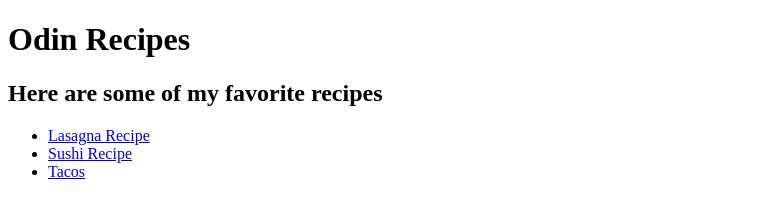
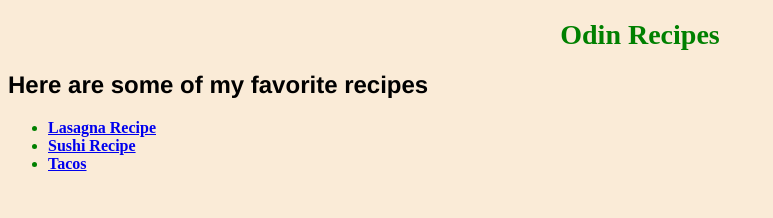
Before and after one commit to JoeyHernandez92/odin-recipes, a plain HTML site: page index.html in a window 1280 px wide. Shown: the whole page, without its empty margins (0-773 px from the left). Drawn offline with Linux system fonts and the light colour scheme.

Commit message:
updated odin-recipes with basic css

```diff
--- a/index.html
+++ b/index.html
@@ -3,6 +3,7 @@
 <head>
     <meta charset="UTF-8">
     <meta name="viewport" content="width=<device-width>, initial-scale=1.0">
+    <link rel="stylesheet" href="styles.css">
     <title>Document</title>
 </head>
 <body>
--- /dev/null
+++ b/styles.css
@@ -0,0 +1,18 @@
+body {
+    background-color: antiquewhite;
+}
+h1 {
+    color: green;
+    font-size: 28px;
+    text-align: center;
+    font-weight: bold;
+}
+
+h2 {
+    font-family: 'Franklin Gothic Medium', 'Arial Narrow', Arial, sans-serif;
+}
+
+li {
+    color: green;
+    font-weight: bold;
+}
```
